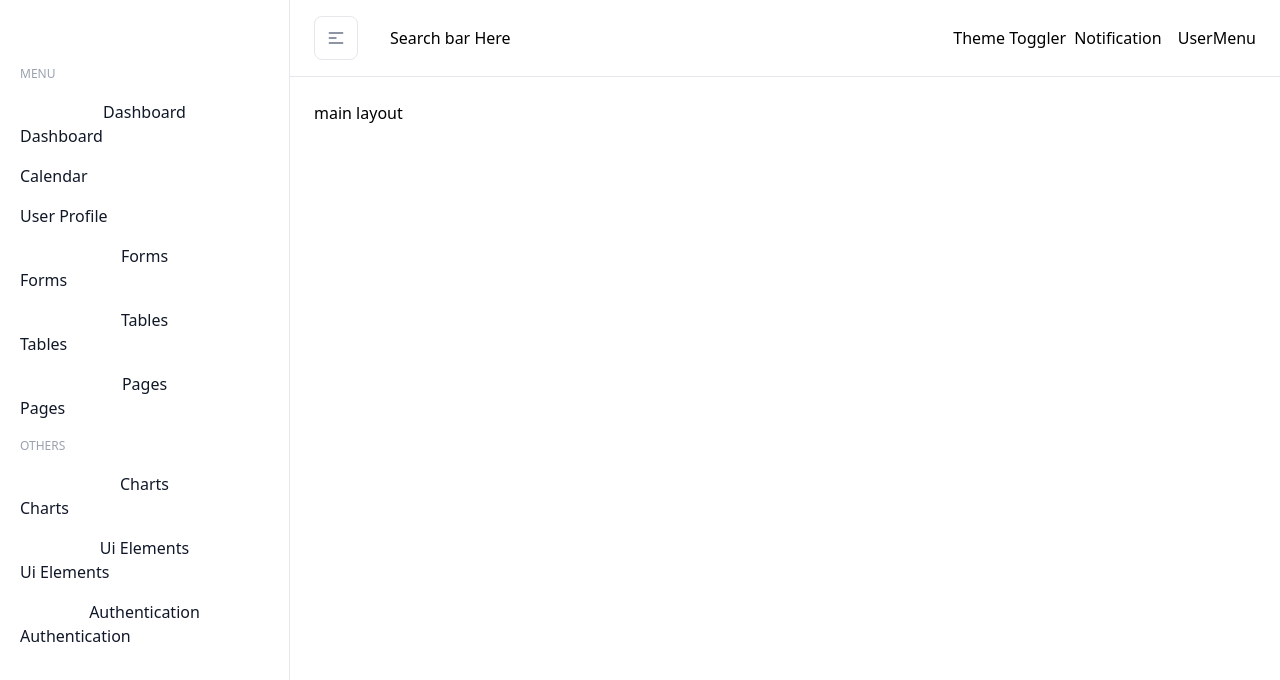
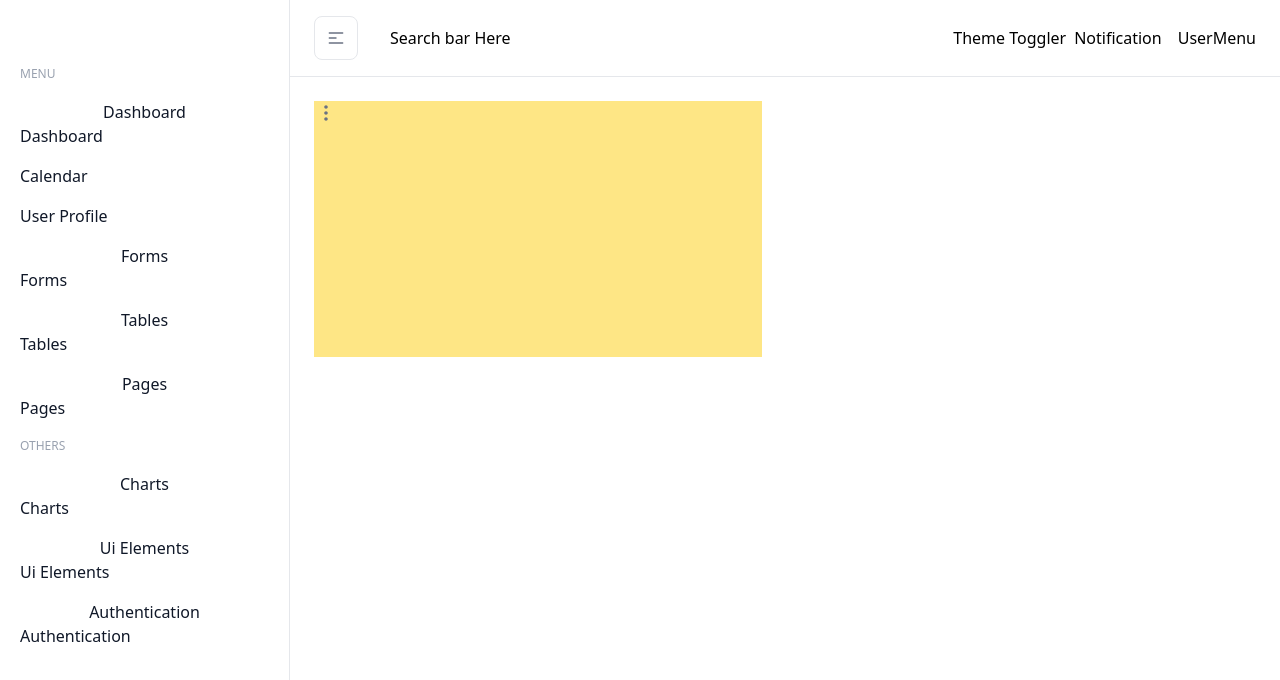
Before and after one commit to voidrak/vue-reusable-components, a Vue app: page /layout in a window 1280 px wide. Shown: the top 680 px of the page. Built offline with nearby package versions, Linux system fonts and the light colour scheme; the HTML template or start-up script is replaced by a standard one.

Commit message:
feat: add DropdownMenu component and implement v-click-outside directive for dropdown functionality

```diff
--- /dev/null
+++ b/src/Components/DropdownMenu.vue
@@ -0,0 +1,102 @@
+<template>
+  <div class="relative" v-click-outside="closeDropdown" ref="dropdown">
+    <!-- Dropdown Trigger Button -->
+    <button @click="toggleDropdown" :class="buttonClass">
+      <slot name="icon">
+        <!-- Default icon -->
+        <svg
+          class="fill-current"
+          width="24"
+          height="24"
+          viewBox="0 0 24 24"
+          xmlns="http://www.w3.org/2000/svg"
+        >
+          <path
+            fill-rule="evenodd"
+            clip-rule="evenodd"
+            d="M5.99902 10.245C6.96552 10.245 7.74902 11.0285 7.74902 11.995V12.005C7.74902 12.9715 6.96552 13.755 5.99902 13.755C5.03253 13.755 4.24902 12.9715 4.24902 12.005V11.995C4.24902 11.0285 5.03253 10.245 5.99902 10.245ZM17.999 10.245C18.9655 10.245 19.749 11.0285 19.749 11.995V12.005C19.749 12.9715 18.9655 13.755 17.999 13.755C17.0325 13.755 16.249 12.9715 16.249 12.005V11.995C16.249 11.0285 17.0325 10.245 17.999 10.245ZM13.749 11.995C13.749 11.0285 12.9655 10.245 11.999 10.245C11.0325 10.245 10.249 11.0285 10.249 11.995V12.005C10.249 12.9715 11.0325 13.755 11.999 13.755C12.9655 13.755 13.749 12.9715 13.749 12.005V11.995Z"
+            fill="currentColor"
+          />
+        </svg>
+      </slot>
+    </button>
+
+    <!-- Dropdown Menu -->
+    <div v-if="open" :class="menuClass">
+      <slot name="menu">
+        <!-- Default menu items -->
+        <template v-for="(item, index) in menuItems">
+          <router-link
+            v-if="item.to"
+            :key="`router-${index}`"
+            :to="item.to"
+            @click.native="handleMenuItemClick(item.onClick)"
+            :class="itemClass"
+          >
+            {{ item.label }}
+          </router-link>
+
+          <button
+            v-else
+            :key="`button-${index}`"
+            @click="handleMenuItemClick(item.onClick)"
+            :class="itemClass"
+          >
+            {{ item.label }}
+          </button>
+        </template>
+      </slot>
+    </div>
+  </div>
+</template>
+
+<script setup>
+import { ref } from "vue";
+import vClickOutside from "./v-click-outside.vue";
+
+const props = defineProps({
+  menuItems: {
+    type: Array,
+    default: () => [],
+  },
+  buttonClass: {
+    type: String,
+    default: "text-gray-500 dark:text-gray-400",
+  },
+  menuClass: {
+    type: String,
+    default:
+      "absolute right-0 z-40 w-40 p-2 space-y-1 bg-white border border-gray-200 top-full rounded-2xl shadow-lg dark:border-gray-800 dark:bg-gray-dark",
+  },
+  itemClass: {
+    type: String,
+    default:
+      "flex w-full px-3 py-2 font-medium text-left text-gray-500 rounded-lg text-theme-xs hover:bg-gray-100 hover:text-gray-700 dark:text-gray-400 dark:hover:bg-white/5 dark:hover:text-gray-300",
+  },
+});
+
+const open = ref(false);
+
+const toggleDropdown = () => {
+  open.value = !open.value;
+};
+
+const closeDropdown = () => {
+  open.value = false;
+};
+
+const handleMenuItemClick = (callback) => {
+  if (typeof callback === "function") {
+    callback(); // Execute the provided callback function
+  }
+  closeDropdown(); // Close the dropdown after the item is clicked
+};
+</script>
+
+<script>
+export default {
+  directives: {
+    clickOutside: vClickOutside,
+  },
+};
+</script>
--- /dev/null
+++ b/src/Components/v-click-outside.vue
@@ -0,0 +1,17 @@
+<script>
+import { onMounted, onUnmounted } from "vue";
+
+export default {
+  created(el, binding) {
+    el.clickOutsideEvent = (event) => {
+      if (!(el === event.target || el.contains(event.target))) {
+        binding.value(event);
+      }
+    };
+    document.addEventListener("click", el.clickOutsideEvent);
+  },
+  unmounted(el) {
+    document.removeEventListener("click", el.clickOutsideEvent);
+  },
+};
+</script>
--- a/src/View/LayoutView.vue
+++ b/src/View/LayoutView.vue
@@ -1,9 +1,33 @@
 <script setup>
+import DropdownMenu from "@/Components/DropdownMenu.vue";
 import MainLayout from "@/Layout/MainLayout.vue";
+const menuItems = [
+  { label: "View More", onClick: () => console.log("View More clicked") },
+  { label: "Delete", onClick: () => console.log("Delete clicked") },
+];
 </script>
 
 <template>
   <MainLayout>
-    <div class="">main layout</div>
+    <div class="w-md relative bg-amber-200 h-64">
+      <DropdownMenu :menu-items="menuItems">
+        <template #icon>
+          <svg
+            width="24"
+            height="24"
+            viewBox="0 0 24 24"
+            fill="none"
+            xmlns="http://www.w3.org/2000/svg"
+          >
+            <path
+              fillRule="evenodd"
+              clipRule="evenodd"
+              d="M10.2441 6C10.2441 5.0335 11.0276 4.25 11.9941 4.25H12.0041C12.9706 4.25 13.7541 5.0335 13.7541 6C13.7541 6.9665 12.9706 7.75 12.0041 7.75H11.9941C11.0276 7.75 10.2441 6.9665 10.2441 6ZM10.2441 18C10.2441 17.0335 11.0276 16.25 11.9941 16.25H12.0041C12.9706 16.25 13.7541 17.0335 13.7541 18C13.7541 18.9665 12.9706 19.75 12.0041 19.75H11.9941C11.0276 19.75 10.2441 18.9665 10.2441 18ZM11.9941 10.25C11.0276 10.25 10.2441 11.0335 10.2441 12C10.2441 12.9665 11.0276 13.75 11.9941 13.75H12.0041C12.9706 13.75 13.7541 12.9665 13.7541 12C13.7541 11.0335 12.9706 10.25 12.0041 10.25H11.9941Z"
+              fill="currentColor"
+            />
+          </svg>
+        </template>
+      </DropdownMenu>
+    </div>
   </MainLayout>
 </template>
```
